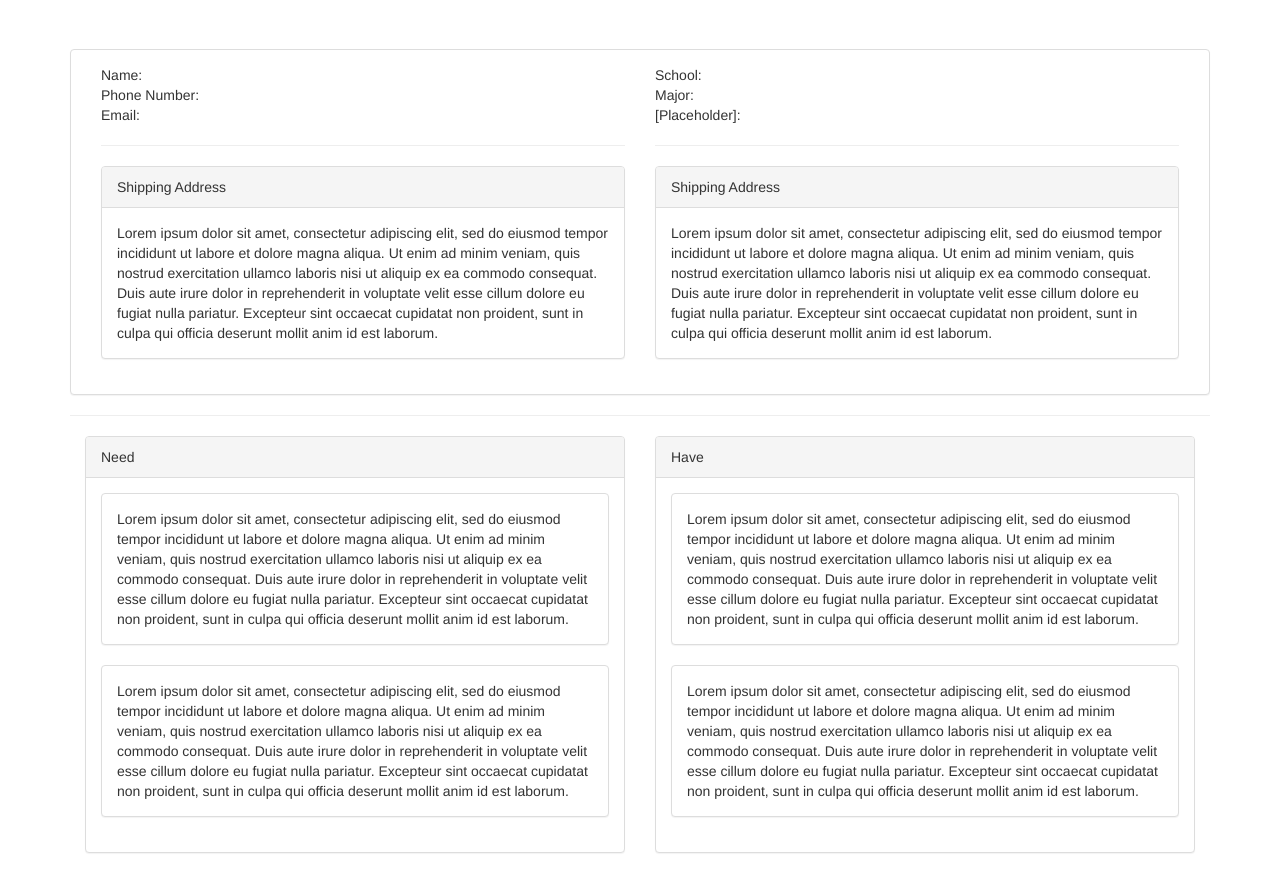
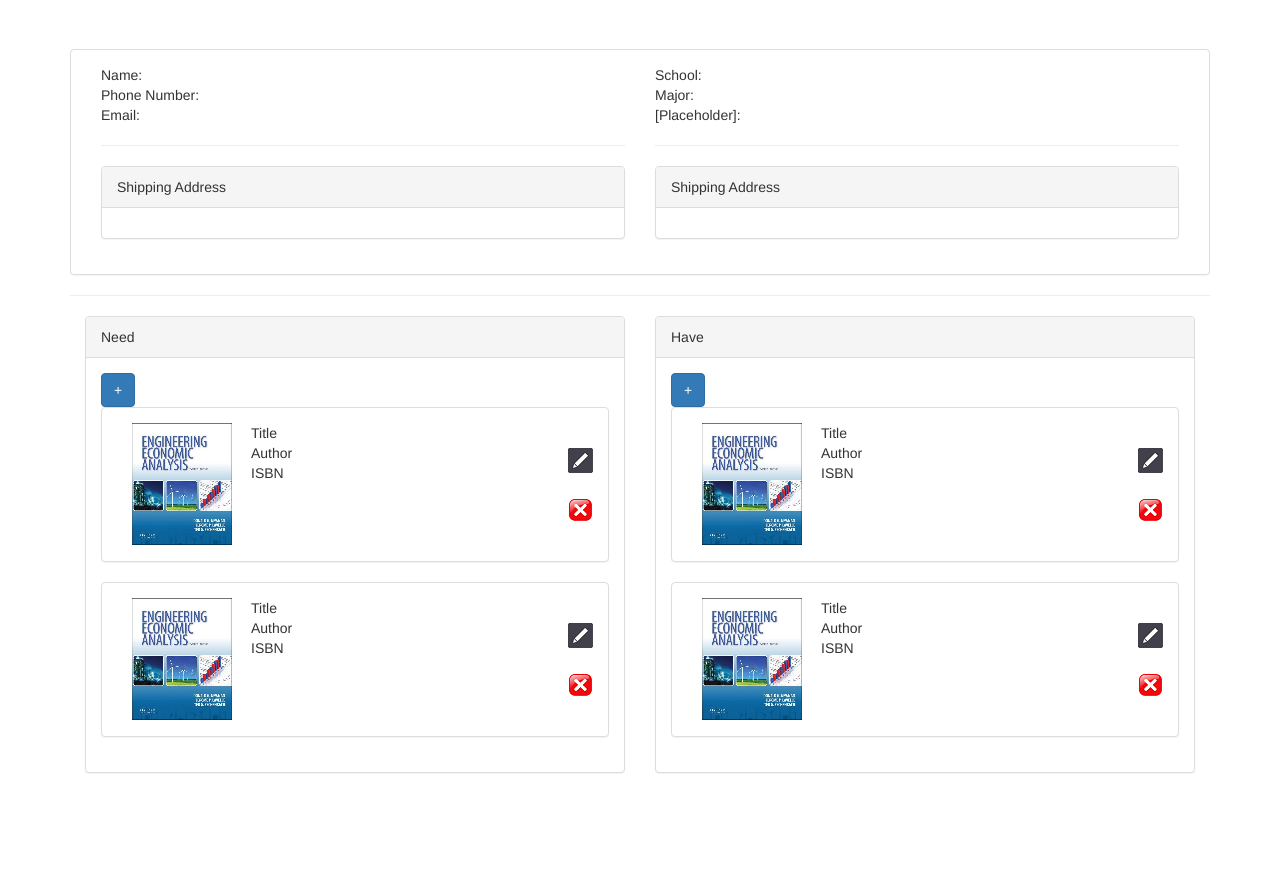
Before and after one commit to Oddmajo/bookexchange, a PHP site: page /account.php in a window 1280 px wide. Shown: the part 51-924 px from the top of the page. After the commit the page ends 824 px from the top, so only its background shows below. Run offline with PHP 8.4, Linux system fonts and the light colour scheme; some libraries are stand-ins or nearby versions.

Commit message:
Axel
Added images of a book to "haves" and "needs. Experimented with
different buttons for "edit" and "delete". Added a "+" that still needs
to be centered.

```diff
--- a/account.php
+++ b/account.php
@@ -32,7 +32,6 @@
 						Shipping Address
 					</div>
 					<div class="panel-body">
-						Lorem ipsum dolor sit amet, consectetur adipiscing elit, sed do eiusmod tempor incididunt ut labore et dolore magna aliqua. Ut enim ad minim veniam, quis nostrud exercitation ullamco laboris nisi ut aliquip ex ea commodo consequat. Duis aute irure dolor in reprehenderit in voluptate velit esse cillum dolore eu fugiat nulla pariatur. Excepteur sint occaecat cupidatat non proident, sunt in culpa qui officia deserunt mollit anim id est laborum.
 					</div>
 				</div>
 			</div>
@@ -46,7 +45,6 @@
 						Shipping Address
 					</div>
 					<div class="panel-body">
-						Lorem ipsum dolor sit amet, consectetur adipiscing elit, sed do eiusmod tempor incididunt ut labore et dolore magna aliqua. Ut enim ad minim veniam, quis nostrud exercitation ullamco laboris nisi ut aliquip ex ea commodo consequat. Duis aute irure dolor in reprehenderit in voluptate velit esse cillum dolore eu fugiat nulla pariatur. Excepteur sint occaecat cupidatat non proident, sunt in culpa qui officia deserunt mollit anim id est laborum.
 					</div>
 				</div>
 			</div>
@@ -57,14 +55,39 @@
 		<div class="panel panel-default">
 			<div class="panel-heading">Need</div>
 			<div class="panel-body">
+
+				<button style="margin: 0px" type="button" class="btn btn-primary">+</button>
+
 				<div class="panel panel-default">
 					<div class="panel-body">
-						Lorem ipsum dolor sit amet, consectetur adipiscing elit, sed do eiusmod tempor incididunt ut labore et dolore magna aliqua. Ut enim ad minim veniam, quis nostrud exercitation ullamco laboris nisi ut aliquip ex ea commodo consequat. Duis aute irure dolor in reprehenderit in voluptate velit esse cillum dolore eu fugiat nulla pariatur. Excepteur sint occaecat cupidatat non proident, sunt in culpa qui officia deserunt mollit anim id est laborum.
+						<div class ="col-lg-3">
+								<img src="images\eea.png">
+							</div>
+							<div class ="col-lg-8">
+								Title </br>
+								Author </br>
+								ISBN </br>
+							</div>
+							<div class="col-lg-1">
+								<img style ="margin-top:25px" src="images\pencil.png">
+								<img style ="margin-top:25px" src="images\xbutton.png">
+							</div>
 					</div>
 				</div>
 				<div class="panel panel-default">
 					<div class="panel-body">
-						Lorem ipsum dolor sit amet, consectetur adipiscing elit, sed do eiusmod tempor incididunt ut labore et dolore magna aliqua. Ut enim ad minim veniam, quis nostrud exercitation ullamco laboris nisi ut aliquip ex ea commodo consequat. Duis aute irure dolor in reprehenderit in voluptate velit esse cillum dolore eu fugiat nulla pariatur. Excepteur sint occaecat cupidatat non proident, sunt in culpa qui officia deserunt mollit anim id est laborum.
+						<div class ="col-lg-3">
+								<img src="images\eea.png">
+							</div>
+							<div class ="col-lg-8">
+								Title </br>
+								Author </br>
+								ISBN </br>
+							</div>
+							<div class="col-lg-1">
+								<img style ="margin-top:25px" src="images\pencil.png">
+								<img style ="margin-top:25px" src="images\xbutton.png">
+							</div>
 					</div>
 				</div>
 			</div>
@@ -74,14 +97,39 @@
 		<div class="panel panel-default">
 			<div class="panel-heading">Have</div>
 			<div class="panel-body">
+
+			<button type="button" class="btn btn-primary">+</button>
 				<div class="panel panel-default">
 					<div class="panel-body">
-						Lorem ipsum dolor sit amet, consectetur adipiscing elit, sed do eiusmod tempor incididunt ut labore et dolore magna aliqua. Ut enim ad minim veniam, quis nostrud exercitation ullamco laboris nisi ut aliquip ex ea commodo consequat. Duis aute irure dolor in reprehenderit in voluptate velit esse cillum dolore eu fugiat nulla pariatur. Excepteur sint occaecat cupidatat non proident, sunt in culpa qui officia deserunt mollit anim id est laborum.
+						<div class ="col-lg-3">
+								<img src="images\eea.png">
+							</div>
+							<div class ="col-lg-8">
+								Title </br>
+								Author </br>
+								ISBN </br>
+							</div>
+							<div class="col-lg-1">
+								<img style ="margin-top:25px" src="images\pencil.png">
+								<img style ="margin-top:25px" src="images\xbutton.png">
+							</div>
 					</div>
 				</div>
 				<div class="panel panel-default">
 					<div class="panel-body">
-						Lorem ipsum dolor sit amet, consectetur adipiscing elit, sed do eiusmod tempor incididunt ut labore et dolore magna aliqua. Ut enim ad minim veniam, quis nostrud exercitation ullamco laboris nisi ut aliquip ex ea commodo consequat. Duis aute irure dolor in reprehenderit in voluptate velit esse cillum dolore eu fugiat nulla pariatur. Excepteur sint occaecat cupidatat non proident, sunt in culpa qui officia deserunt mollit anim id est laborum.
+
+							<div class ="col-lg-3">
+								<img src="images\eea.png">
+							</div>
+							<div class ="col-lg-8">
+								Title </br>
+								Author </br>
+								ISBN </br>
+							</div>
+							<div class="col-lg-1">
+								<img style ="margin-top:25px" src="images\pencil.png">
+								<img style ="margin-top:25px" src="images\xbutton.png">
+							</div>
 					</div>
 				</div>
 			</div>
```
Also changed, not shown: images/eea.png (added), images/pencil.png (added), images/xbutton.png (added).
